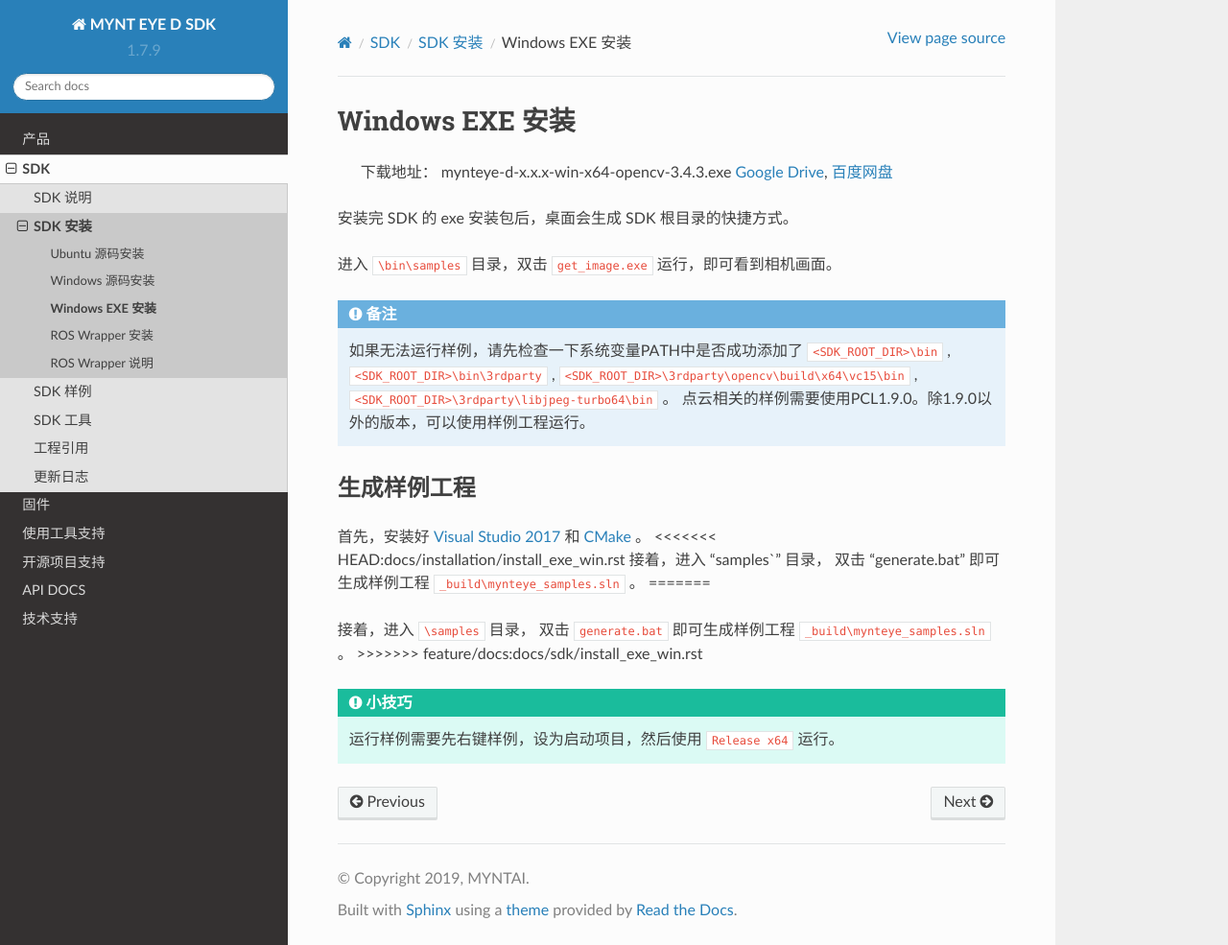
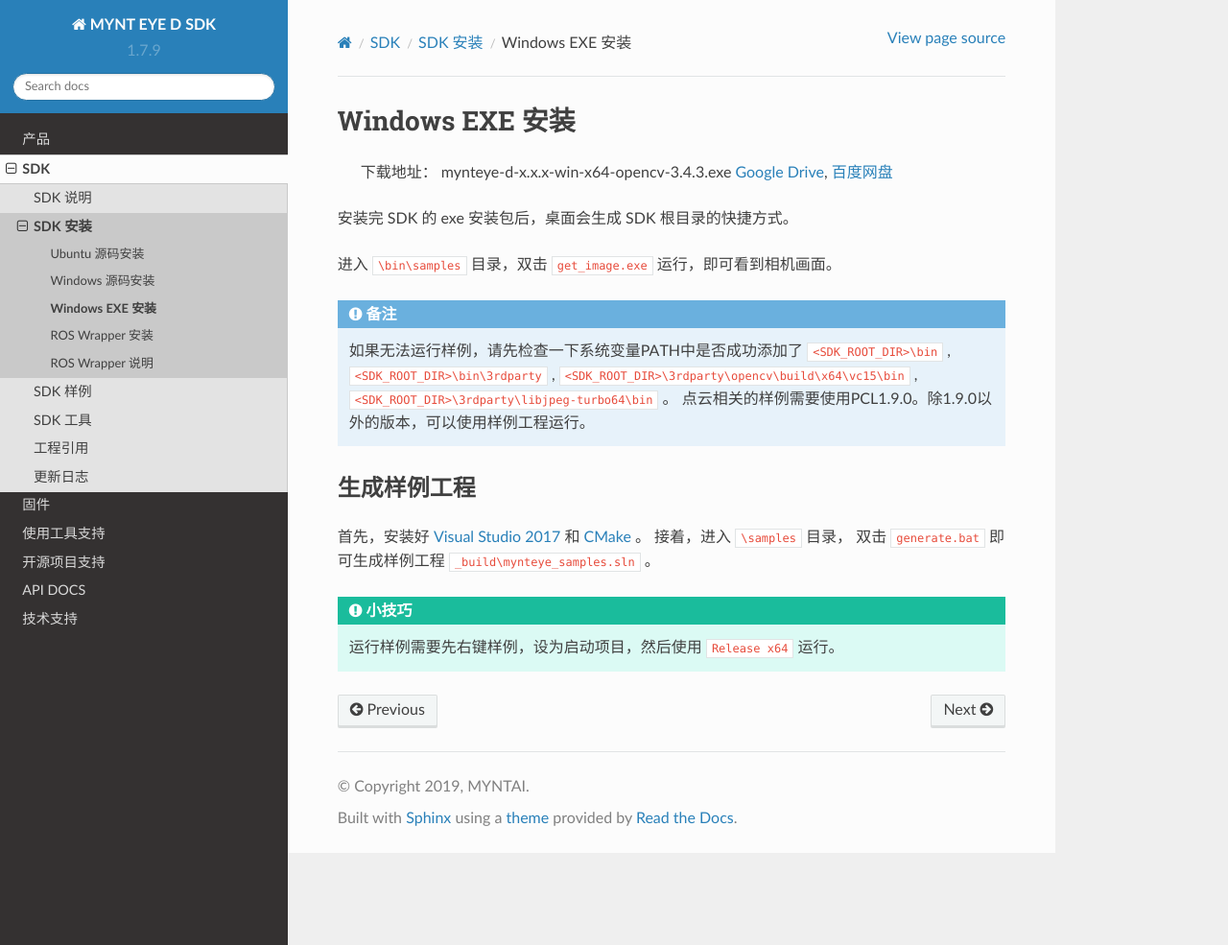
Before and after one commit to slightech/MYNT-EYE-D-SDK-Docs-zh_CN, a Sphinx documentation site: the page built from docs/sdk/install_win_exe.rst, in a window 1280 px wide and 985 px high. Shown: the whole window at 96% size. Built offline with Sphinx 7.4.7 and the Read the Docs theme 2.0.0, drawn with Linux system fonts in a browser that asks for light colours.

Commit message:
docs(*): fix format error

```diff
--- a/docs/firmware/fw_changelog.rst
+++ b/docs/firmware/fw_changelog.rst
@@ -11,6 +11,5 @@
 -------------------
 
 MYNTEYE-D-auxiliary-chip-1.3.0.bin
-----------------------------------
 
-  1. 修复时间戳溢出时，时间戳异常的问题。
+1. 修复时间戳溢出时，时间戳异常的问题。
--- a/docs/sdk/install_win_exe.rst
+++ b/docs/sdk/install_win_exe.rst
@@ -23,12 +23,8 @@ Windows EXE 安装
 ------------
 
 首先，安装好 `Visual Studio 2017 <https://visualstudio.microsoft.com/zh-hans/vs/older-downloads/>`__ 和 `CMake <https://cmake.org/>`__ 。
-<<<<<<< HEAD:docs/installation/install_exe_win.rst
-接着，进入 “\samples`” 目录， 双击 “generate.bat” 即可生成样例工程 ``_build\mynteye_samples.sln`` 。
-=======
+接着，进入 ``\samples`` 目录， 双击 ``generate.bat`` 即可生成样例工程 ``_build\mynteye_samples.sln`` 。
 
-接着，进入 ``\samples`` 目录， 双击 ``generate.bat`` 即可生成样例工程 ``_build\mynteye_samples.sln`` 。
->>>>>>> feature/docs:docs/sdk/install_exe_win.rst
 
 .. tip::
 
```
